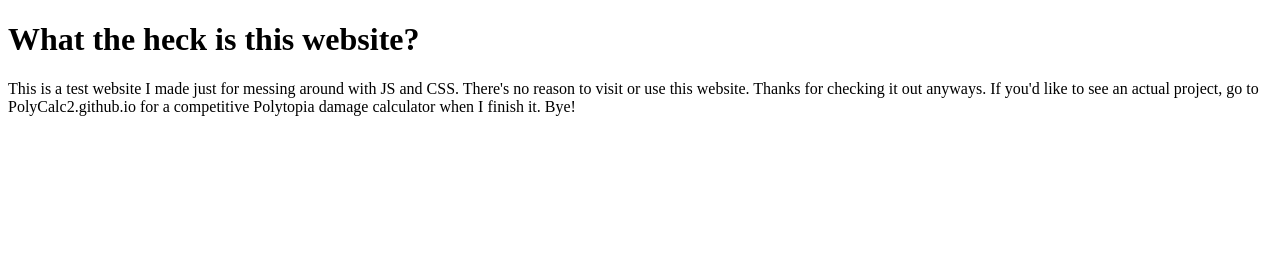
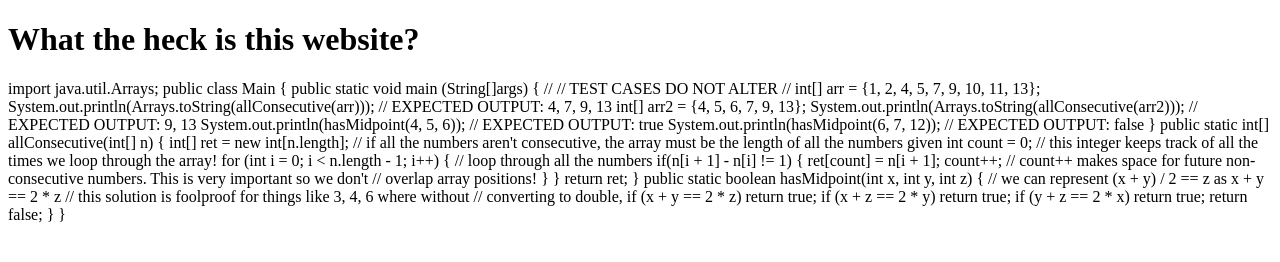
Before and after one commit to 00100000spacebar/00100000spacebar.github.io, a plain HTML site: page index.html in a window 1280 px wide. Drawn offline with Linux system fonts and the light colour scheme.

Commit message:
Update index.html

```diff
--- a/index.html
+++ b/index.html
@@ -8,8 +8,51 @@
     <noscript>enable javascript nerd</noscript>
     <script src="app.js"></script>
     <h1>What the heck is this website?</h1>
-    <p>This is a test website I made just for messing around with JS and CSS. There's no reason to visit or use this website.
-    Thanks for checking it out anyways. If you'd like to see an actual project, go to PolyCalc2.github.io for a competitive
-    Polytopia damage calculator when I finish it. Bye!</p>
+      <p>
+      import java.util.Arrays;
+
+      public class Main {
+          public static void main (String[]args) {
+              //
+              // TEST CASES DO NOT ALTER
+              //
+              int[] arr = {1, 2, 4, 5, 7, 9, 10, 11, 13};
+              System.out.println(Arrays.toString(allConsecutive(arr)));
+              // EXPECTED OUTPUT: 4, 7, 9, 13
+              int[] arr2 = {4, 5, 6, 7, 9, 13};
+              System.out.println(Arrays.toString(allConsecutive(arr2)));
+              // EXPECTED OUTPUT: 9, 13
+              System.out.println(hasMidpoint(4, 5, 6));
+              // EXPECTED OUTPUT: true
+              System.out.println(hasMidpoint(6, 7, 12));
+              // EXPECTED OUTPUT: false
+          }
+          public static int[] allConsecutive(int[] n) {
+              int[] ret = new int[n.length];
+              // if all the numbers aren't consecutive, the array must be the length of all the numbers given
+              int count = 0;
+              // this integer keeps track of all the times we loop through the array!
+              for (int i = 0; i < n.length - 1; i++) {
+              // loop through all the numbers
+                  if(n[i + 1] - n[i] != 1) {
+                      ret[count] = n[i + 1];
+                      count++;
+                      // count++ makes space for future non-consecutive numbers. This is very important so we don't
+                      // overlap array positions!
+                  }
+              }
+              return ret;
+          }
+          public static boolean hasMidpoint(int x, int y, int z) {
+              // we can represent (x + y) / 2 == z as x + y == 2 * z
+              // this solution is foolproof for things like 3, 4, 6 where without
+              // converting to double,
+              if (x + y == 2 * z) return true;
+              if (x + z == 2 * y) return true;
+              if (y + z == 2 * x) return true;
+              return false;
+          }
+      }
+      </p>
   </body>
 </html>
```
